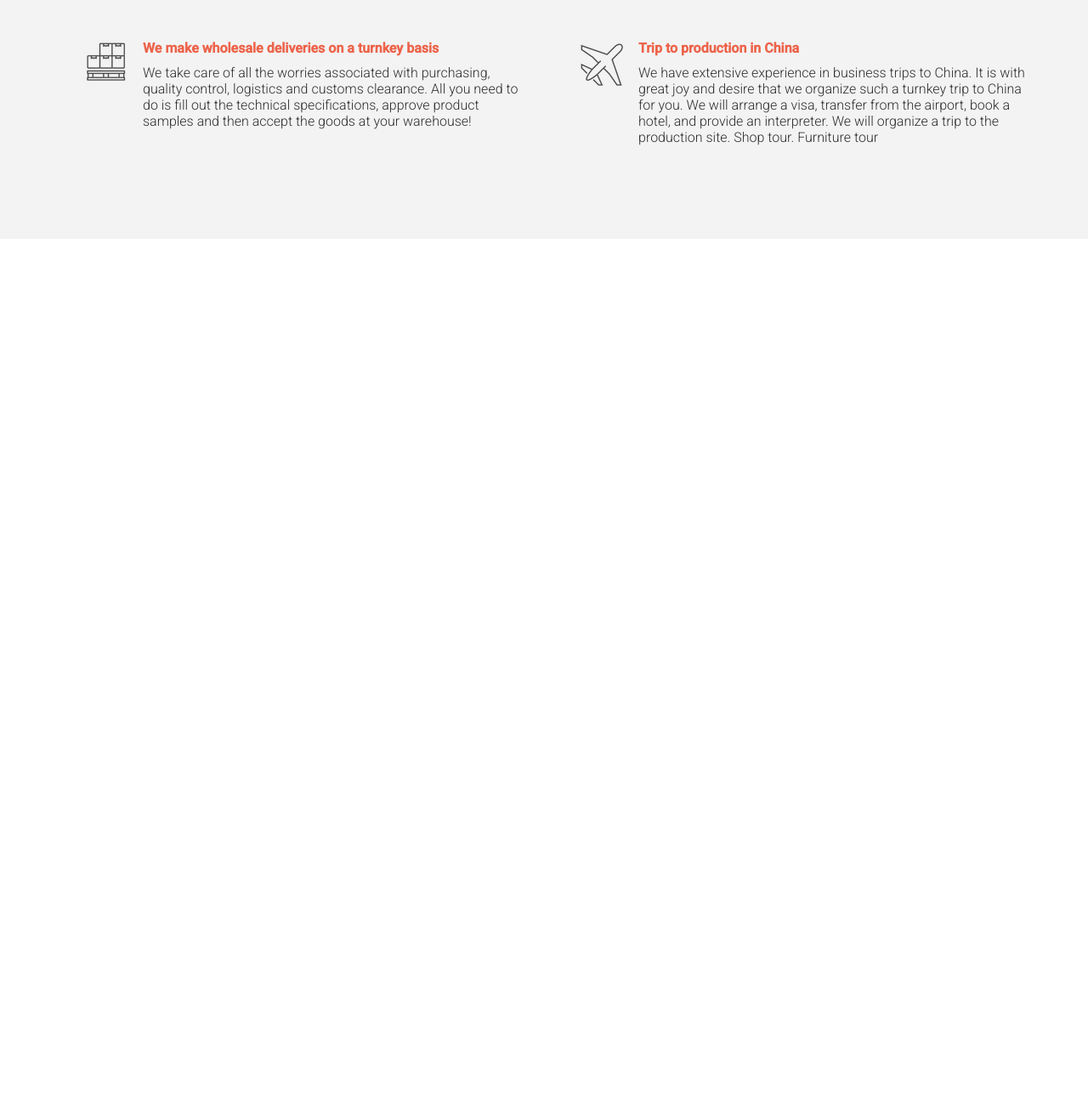
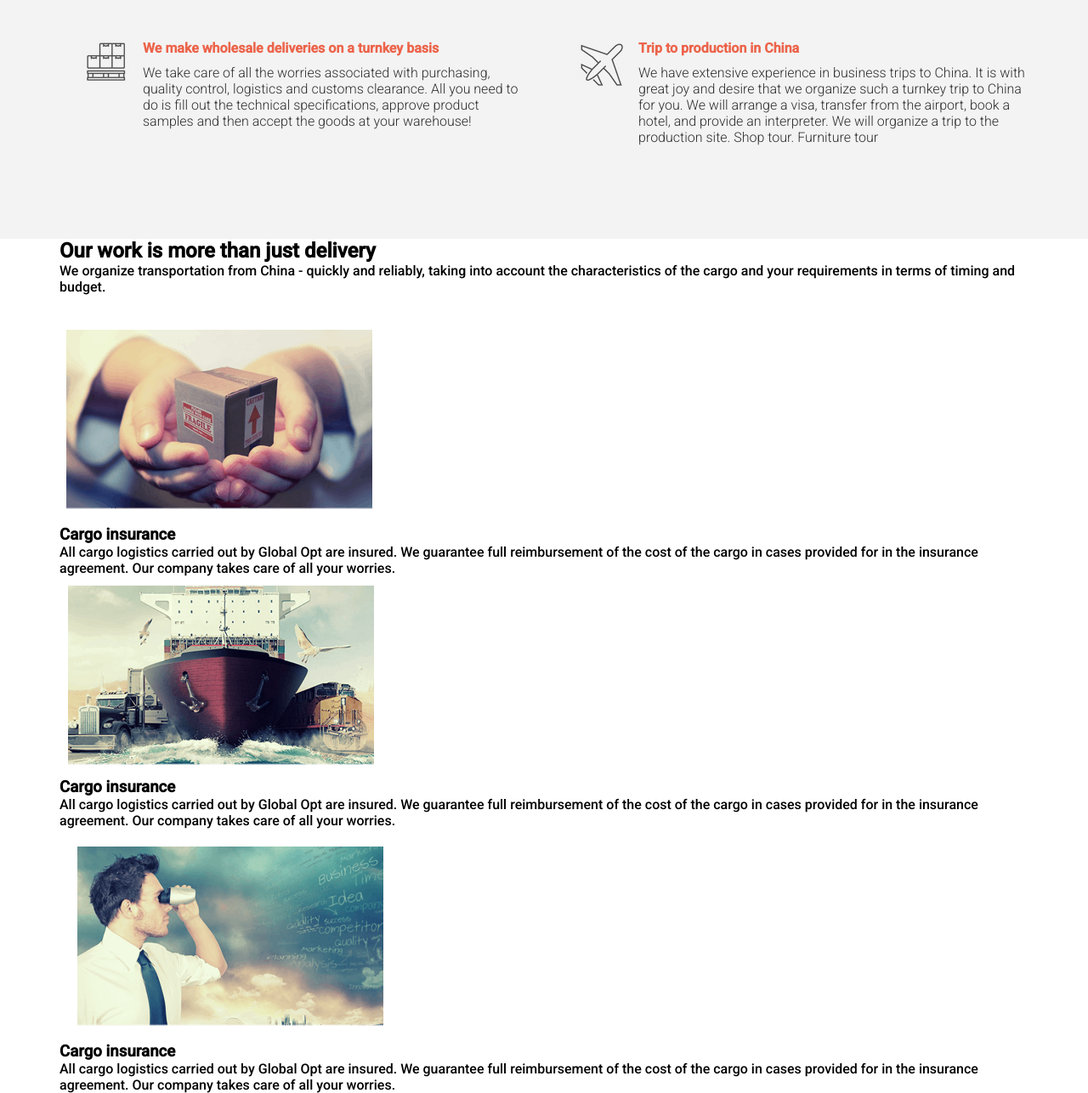
Before and after one commit to Voitsikhovska/glopt-project, a website: page src/index.html in a window 1280 px wide. Shown: the part 1116-2402 px from the top of the page at 85% size. Before the commit the page ends 1397 px from the top, so only its background shows below. Drawn offline with nearby package versions, Linux system fonts and the light colour scheme; files that its build step writes are made by us from their sources.

Commit message:
creation of html structure to section "delivery"

```diff
--- a/src/index.html
+++ b/src/index.html
@@ -165,7 +165,36 @@
       </div>
   </div>
 </section>
-
+<section class="delivery">
+  <div class="container">
+    <h1 class="delivery_title">Our work is more than just delivery</h1>
+    <div class="divider"></div>
+    <div class="delivery_subtitle">We organize transportation from China - quickly and reliably, taking into account the characteristics of the cargo and your requirements in terms of timing and budget.</div>
+    <div class="delivery_wrapper">
+      <div class="delivery_item">
+        <img src="img/delivery-img1.png" alt="image">
+        <div class="delivery_descr">
+          <h3 class="delivery_title3">Cargo insurance</h3>
+          All cargo logistics carried out by Global Opt are insured. We guarantee full reimbursement of the cost of the cargo in cases provided for in the insurance agreement. Our company takes care of all your worries.
+        </div>
+      </div>
+      <div class="delivery_item">
+        <img src="img/delivery-img2.png" alt="image">
+        <div class="delivery_descr">
+          <h3 class="delivery_title3">Cargo insurance</h3>
+          All cargo logistics carried out by Global Opt are insured. We guarantee full reimbursement of the cost of the cargo in cases provided for in the insurance agreement. Our company takes care of all your worries.
+        </div>
+      </div>
+      <div class="delivery_item">
+        <img src="img/delivery-img3.png" alt="image">
+        <div class="delivery_descr">
+          <h3 class="delivery_title3">Cargo insurance</h3>
+          All cargo logistics carried out by Global Opt are insured. We guarantee full reimbursement of the cost of the cargo in cases provided for in the insurance agreement. Our company takes care of all your worries.
+        </div>
+      </div>
+    </div>
+  </div>
+</section>
     <script src="js/app.js"></script>
 
 </body>
```
Also changed, not shown: src/img/delivery-img1.png (added), src/img/delivery-img2.png (added), src/img/delivery-img3.png (added).
